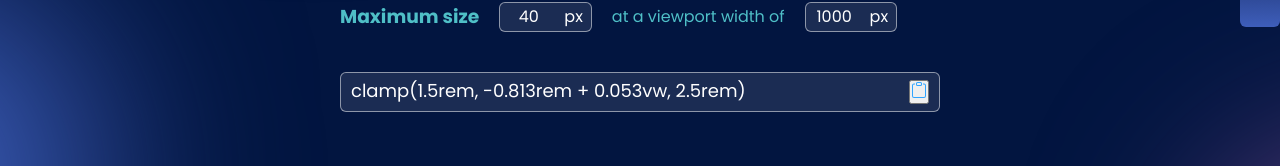
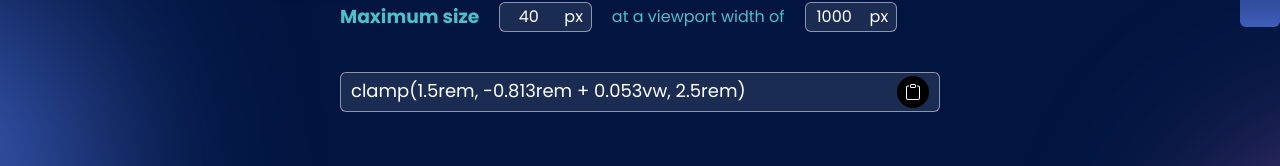
Before and after one commit to yokesh-ks/ToolEmpire, a Next.js app: page / in a window 1280 px wide. Shown: the part 323-489 px from the top of the page. Built offline with nearby package versions, Linux system fonts and the light colour scheme.

Commit message:
fix(font calculator): toast added and copytoclipboard fix (#7)

```diff
--- a/pages/index.js
+++ b/pages/index.js
@@ -5,6 +5,8 @@ import { BgGradient } from "../src/styles/bgBlur";
 import { Layout } from "../src/Layout/layout";
 import { FontInputBox } from "../src/components/fontinputBox";
 import PxtoRem from "../src/components/pxtorem";
+import { CopyToCLipBoard } from "../src/components/CopyToCLipBoard";
+import { Toast } from "../src/components/Toast";
 
 export default function Home() {
   const [maxScreenSize, setMaxScreenSize] = useState(1000);
@@ -12,6 +14,7 @@ export default function Home() {
   const [maxFontSize, setMaxFontSize] = useState(40);
   const [minFontSize, setMinFontSize] = useState(24);
   const [fontOpener, setFontOpener] = useState(false);
+  const [toastActive, setToastActive] = useState(false);
   const [clamp, setClamp] = useState("");
 
   useEffect(() => {
@@ -28,6 +31,7 @@ export default function Home() {
 
   const handleCopy = () => {
     navigator.clipboard.writeText(clamp);
+    setToastActive(true);
   };
   return (
     <div>
@@ -54,7 +58,7 @@ export default function Home() {
           color="#9758a4"
           style={{ bottom: 0, right: -250 }}
         />
-        <PxtoRem fontOpener={fontOpener} setFontOpener={setFontOpener}/>
+        <PxtoRem fontOpener={fontOpener} setFontOpener={setFontOpener} setToastActive={setToastActive}/>
         <Container maxWidth="600px">
           <Title>Responsive Font Calculator</Title>
 
@@ -84,28 +88,16 @@ export default function Home() {
           </Row>
           <Result>
             <ResultText>{clamp}</ResultText>
-            <button onClick={handleCopy}>
-              <ClipBoardIcon />
-            </button>
+            <CopyToCLipBoard onClick={handleCopy} />
           </Result>
+          {toastActive && (
+            <Toast toastActive={toastActive} setToastActive={setToastActive} />
+          )}
         </Container>
       </Layout>
     </div>
   );
 }
-
-const ClipBoardIcon = () => (
-  <svg
-    xmlns="http://www.w3.org/2000/svg"
-    width="16"
-    height="16"
-    fill="#2FA4FF"
-    viewBox="0 0 16 16"
-  >
-    <path d="M4 1.5H3a2 2 0 0 0-2 2V14a2 2 0 0 0 2 2h10a2 2 0 0 0 2-2V3.5a2 2 0 0 0-2-2h-1v1h1a1 1 0 0 1 1 1V14a1 1 0 0 1-1 1H3a1 1 0 0 1-1-1V3.5a1 1 0 0 1 1-1h1v-1z" />
-    <path d="M9.5 1a.5.5 0 0 1 .5.5v1a.5.5 0 0 1-.5.5h-3a.5.5 0 0 1-.5-.5v-1a.5.5 0 0 1 .5-.5h3zm-3-1A1.5 1.5 0 0 0 5 1.5v1A1.5 1.5 0 0 0 6.5 4h3A1.5 1.5 0 0 0 11 2.5v-1A1.5 1.5 0 0 0 9.5 0h-3z" />
-  </svg>
-);
 
 const Container = styled.div`
   position: relative;
--- /dev/null
+++ b/src/components/CopyToCLipBoard.js
@@ -0,0 +1,36 @@
+import React from "react";
+import styled from "styled-components";
+
+export const CopyToCLipBoard = (props) => {
+  const { onClick } = props;
+  return (
+    <CopyButton onClick={onClick}>
+      <ClipBoardIcon />
+    </CopyButton>
+  );
+};
+
+const CopyButton = styled.button`
+  width: 32px;
+  height: 32px;
+  background: black;
+  border: none;
+  border-radius: 50%;
+  display: flex;
+  align-items: center;
+  justify-content: center;
+  cursor: pointer;
+`;
+
+const ClipBoardIcon = () => (
+  <svg
+    xmlns="http://www.w3.org/2000/svg"
+    width="16"
+    height="16"
+    fill="#fff"
+    viewBox="0 0 16 16"
+  >
+    <path d="M4 1.5H3a2 2 0 0 0-2 2V14a2 2 0 0 0 2 2h10a2 2 0 0 0 2-2V3.5a2 2 0 0 0-2-2h-1v1h1a1 1 0 0 1 1 1V14a1 1 0 0 1-1 1H3a1 1 0 0 1-1-1V3.5a1 1 0 0 1 1-1h1v-1z" />
+    <path d="M9.5 1a.5.5 0 0 1 .5.5v1a.5.5 0 0 1-.5.5h-3a.5.5 0 0 1-.5-.5v-1a.5.5 0 0 1 .5-.5h3zm-3-1A1.5 1.5 0 0 0 5 1.5v1A1.5 1.5 0 0 0 6.5 4h3A1.5 1.5 0 0 0 11 2.5v-1A1.5 1.5 0 0 0 9.5 0h-3z" />
+  </svg>
+);
--- /dev/null
+++ b/src/components/Toast.js
@@ -0,0 +1,70 @@
+import React, { useState, useEffect } from "react";
+import styled from "styled-components";
+
+export const Toast = (props) => {
+  const { setToastActive, toastActive } = props;
+
+  useEffect(() => {
+    const interval = setInterval(() => {
+      if (toastActive) {
+        setToastActive(false);
+      }
+    }, 3000);
+
+    return () => {
+      clearInterval(interval);
+    };
+  }, [toastActive, setToastActive]);
+
+  return (
+    <NotificationContainer>
+      <ToastItem>
+        <CloseButton onClick={() => setToastActive(false)}>X</CloseButton>
+        <ToastTitle>Link Copied to ClipBoard</ToastTitle>
+      </ToastItem>
+    </NotificationContainer>
+  );
+};
+
+const NotificationContainer = styled.div`
+  font-size: 14px;
+  box-sizing: border-box;
+  position: absolute;
+  bottom: 0;
+  left: 25%;
+  z-index: 1001;
+`;
+
+const ToastItem = styled.div`
+  height: 50px;
+  width: 365px;
+  color: #fff;
+  display: flex;
+  gap: 12px;
+  align-items: center;
+  background-color: rgba(107, 203, 119, 0.7);
+  border: 3px solid rgba(107, 203, 119, 1);
+  padding: 20px;
+  border-radius: 6px;
+`;
+
+const ToastTitle = styled.p`
+  font-weight: 400;
+  font-size: 16px;
+`;
+
+const CloseButton = styled.button`
+  position: relative;
+  font-weight: 400;
+  color: #fff;
+  outline: none;
+  border: none;
+  text-shadow: 0 1px 0 #fff;
+  opacity: 0.8;
+  line-height: 1;
+  font-size: 16px;
+  padding: 0;
+  cursor: pointer;
+  background: 0 0;
+  border: 0;
+`;
--- a/src/components/pxtorem.js
+++ b/src/components/pxtorem.js
@@ -1,8 +1,9 @@
 import React, { useState } from "react";
 import styled from "styled-components";
+import { CopyToCLipBoard } from "./CopyToCLipBoard";
 
 function PxtoRem(props) {
-  const { fontOpener, setFontOpener } = props;
+  const { fontOpener, setFontOpener, setToastActive } = props;
   const [pxtorem, setPxtorem] = useState(true);
   const [pxValue, setPxValue] = useState(16);
   const [remValue, setRemValue] = useState(1);
@@ -17,6 +18,16 @@ function PxtoRem(props) {
     setPxValue(e.target.value * 16);
   };
 
+  const handlepxCopy = () => {
+    navigator.clipboard.writeText(pxValue);
+    setToastActive(true);
+  };
+
+  const handleremCopy = () => {
+    navigator.clipboard.writeText(remValue);
+    setToastActive(true);
+  };
+
   return (
     <FloatingBox fontOpener={fontOpener}>
       {pxtorem ? (
@@ -28,11 +39,13 @@ function PxtoRem(props) {
           <InputContain>
             <InputBox value={pxValue} onChange={handlePxValue} />
             <Text>px</Text>
+            <CopyToCLipBoard onClick={handlepxCopy} />
           </InputContain>
           <Arrow onClick={() => setPxtorem(!pxtorem)}>&#10607;</Arrow>
           <InputContain>
             <InputBox value={remValue} onChange={handleRemValue} />
             <Text>rem</Text>
+            <CopyToCLipBoard onClick={handleremCopy} />
           </InputContain>
         </Column>
       ) : (
@@ -44,11 +57,13 @@ function PxtoRem(props) {
           <InputContain>
             <InputBox value={remValue} onChange={handleRemValue} />
             <Text>rem</Text>
+            <CopyToCLipBoard onClick={handleremCopy} />
           </InputContain>
           <Arrow onClick={() => setPxtorem(!pxtorem)}>&#10607;</Arrow>
           <InputContain>
             <InputBox value={pxValue} onChange={handlePxValue} />
             <Text>px</Text>
+            <CopyToCLipBoard onClick={handlepxCopy} />
           </InputContain>
         </Column>
       )}
@@ -113,6 +128,7 @@ const InputContain = styled.div`
   align-items: center;
   justify-content: space-between;
   padding: 0 8px;
+  gap: 8px;
 `;
 
 const Arrow = styled.button`
```
